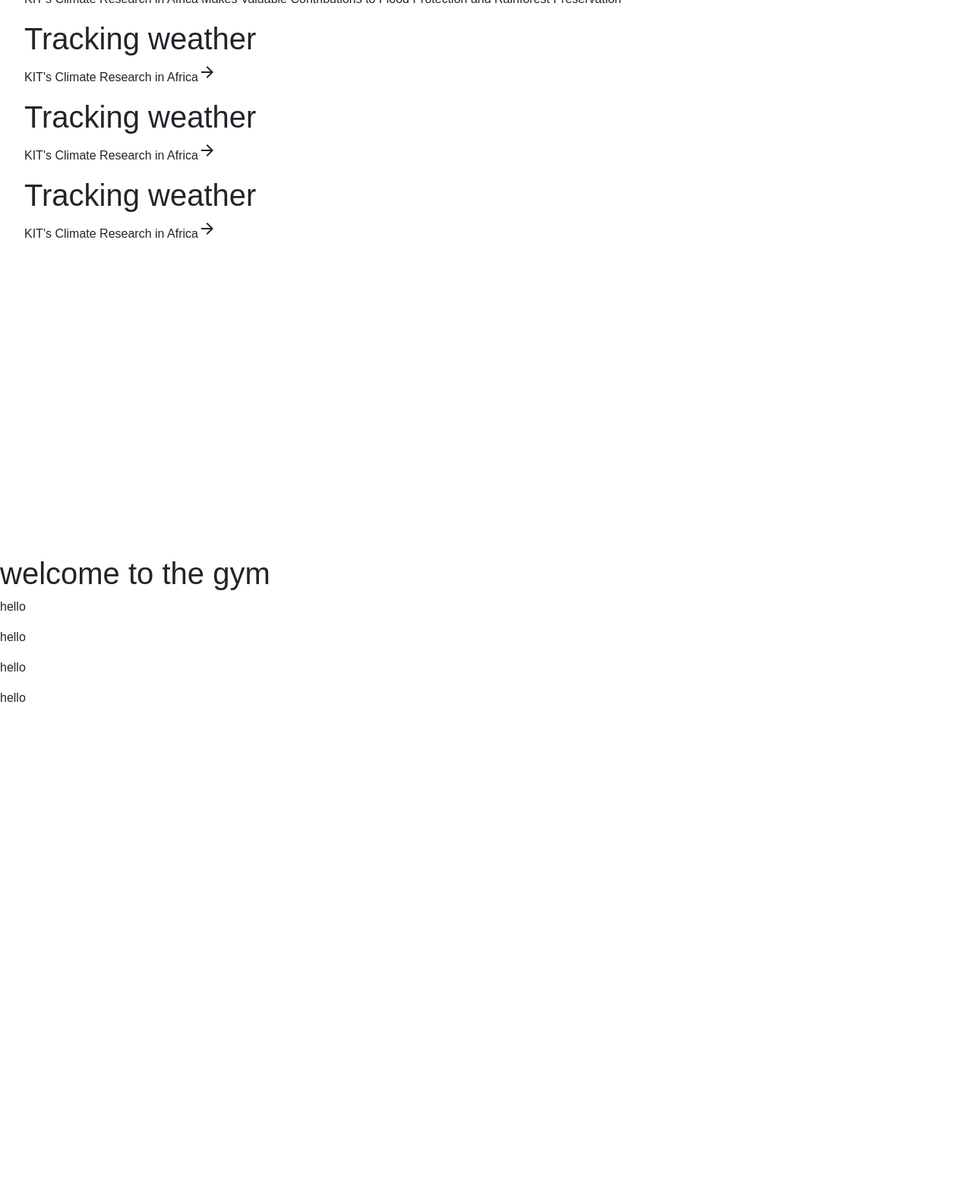
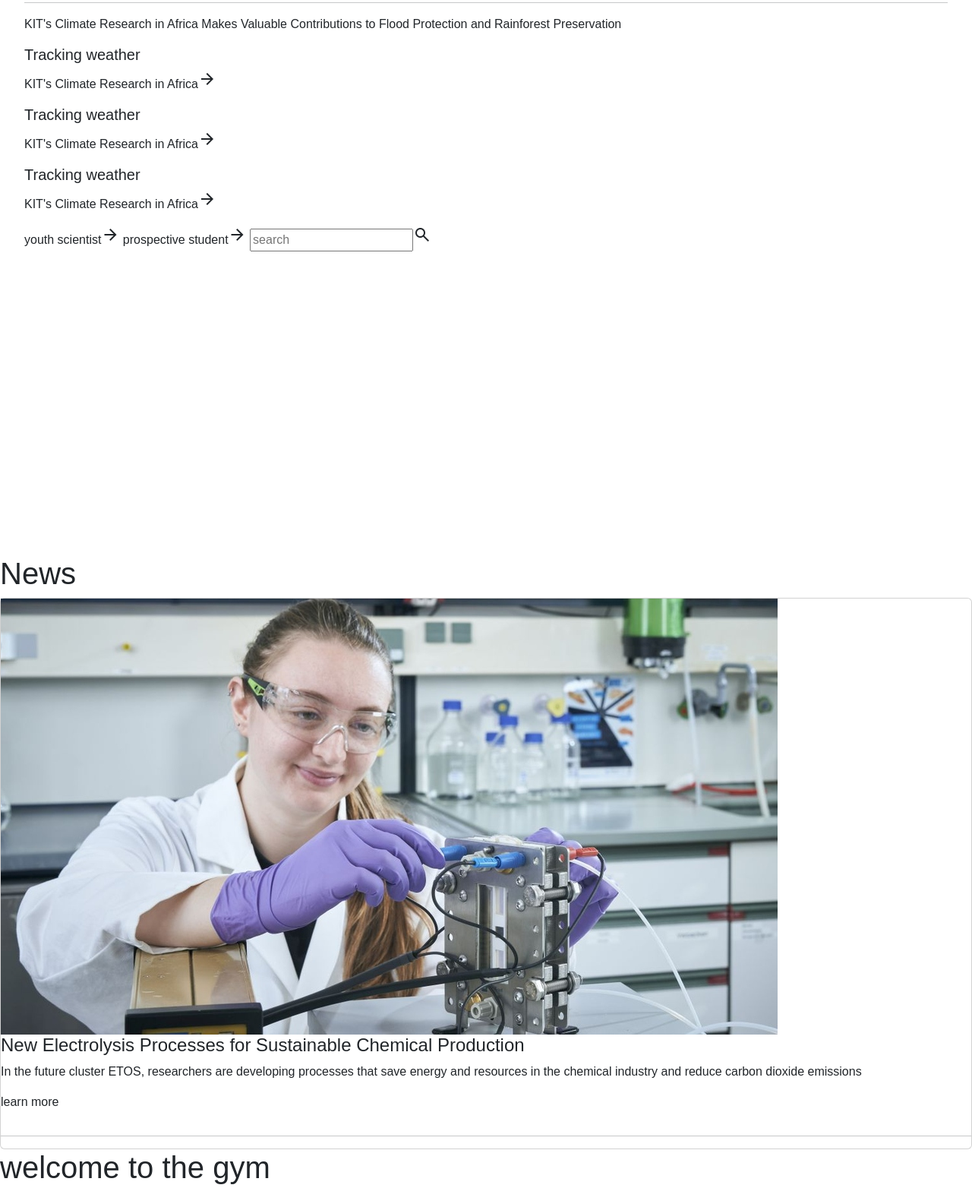
Before and after one commit to kareraolivier/the-gym-assessment, a plain HTML site: page index.html in a window 1280 px wide. Shown: the part 181-1745 px from the top of the page at 76% size. Before the commit the page ends 1128 px from the top, so only its background shows below. Drawn offline with nearby package versions, Linux system fonts and the light colour scheme.

Commit message:
progress

```diff
--- a/index.html
+++ b/index.html
@@ -12,11 +12,14 @@
         href="https://fonts.googleapis.com/css2?family=Material+Symbols+Outlined:opsz,wght,FILL,GRAD@20..48,100..700,0..1,-50..200" />
     <link rel="stylesheet" href="/style.css" />
     <link rel="stylesheet" href="/home.css" />
+    <link rel="stylesheet" href="/news.css" />
     <title>thegym</title>
 </head>
 
 <body>
     <div>
+
+        <!-- nav bar.................................................................................... -->
         <div class="nav">
             <div class="logo">
                 <img src="./image/logo.png" alt="logo" />
@@ -47,15 +50,17 @@
                 </ul>
             </div>
         </div>
+        <!-- home................................................................................................................ -->
         <div class="home">
             <h1>Tracking weather</h1>
+            <hr />
             <p>
                 KIT's Climate Research in Africa Makes Valuable Contributions to Flood
                 Protection and Rainforest Preservation
             </p>
             <div class="home_card">
                 <div>
-                    <h1>Tracking weather</h1>
+                    <h5>Tracking weather</h5>
                     <p>
                         KIT's Climate Research in Africa<span class="material-symbols-outlined">
                             arrow_forward
@@ -63,7 +68,7 @@
                     </p>
                 </div>
                 <div>
-                    <h1>Tracking weather</h1>
+                    <h5>Tracking weather</h5>
                     <p>
                         KIT's Climate Research in Africa<span class="material-symbols-outlined">
                             arrow_forward
@@ -71,7 +76,7 @@
                     </p>
                 </div>
                 <div>
-                    <h1>Tracking weather</h1>
+                    <h5>Tracking weather</h5>
                     <p>
                         KIT's Climate Research in Africa<span class="material-symbols-outlined">
                             arrow_forward
@@ -80,8 +85,34 @@
                 </div>
 
             </div>
+            <div class="home_bottom">
+                <label type="button"> youth scientist<span class="material-symbols-outlined">
+                        arrow_forward
+                    </span></label>
+                <label type="button">prospective student<span class="material-symbols-outlined">
+                        arrow_forward
+                    </span></label>
+                <input type="text" placeholder="search"><span class="material-symbols-outlined">
+                    search
+                </span></input>
+            </div>
         </div>
-        <div></div>
+        <!-- news ....................................................................................-->
+        <div class="news">
+            <h1>News</h1>
+            <div class="news_card">
+                <div class="card">
+                    <div class="card_image">
+                        <img src="./image/20221005-AB-01-003-teaser_rdax_1024x574_98s.jpg" alt="news" />
+                    </div>
+                    <h4>New Electrolysis Processes for Sustainable Chemical Production</h4>
+                    <p>In the future cluster ETOS, researchers are developing processes that save energy and resources
+                        in the chemical industry and reduce carbon dioxide emissions</p>
+                    <p>learn more</p>
+                    <hr />
+                </div>
+            </div>
+        </div>
         <div></div>
         <div></div>
         <div></div>
```
